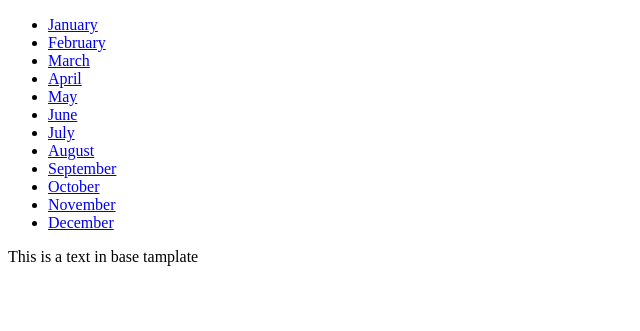
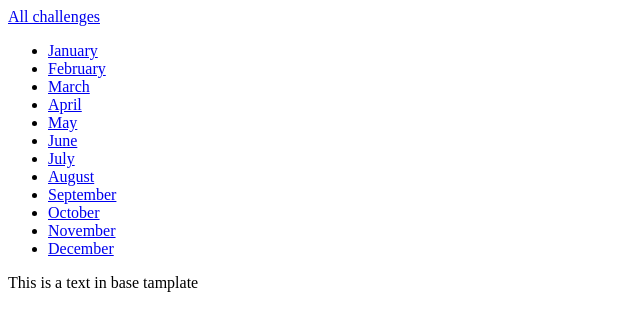
Before and after one commit to vungocdat/django-learning, a Django app: page /challenges/ in a window 1280 px wide. Shown: the top 331 px of the page, without its empty margins (0-640 px from the left). Run offline with Django 5.2, Linux system fonts and the light colour scheme.

Commit message:
created include - snipped for not all pages

```diff
--- a/monthly_challenges/challenges/templates/challenges/challenge.html
+++ b/monthly_challenges/challenges/templates/challenges/challenge.html
@@ -5,6 +5,8 @@ Monthly challenge
 {% endblock %}
 
 {% block content %}
+    {% include "challenges/shared/header.html" %}
+
     <h1>{{ month_name }}'s challenge'</h1>
     {% if text is not None %}
         <h2>{{ text }}</h2>
--- a/monthly_challenges/challenges/templates/challenges/index.html
+++ b/monthly_challenges/challenges/templates/challenges/index.html
@@ -5,9 +5,10 @@ All challenges
 {% endblock %}
 
 {% block content %}
-<ul>
-    {% for i in months %}
-    <li><a href="{% url 'month-url' i %}">{{ i|title }}</a></li>
-    {% endfor %}
-</ul>
+    {% include "challenges/shared/header.html" %}
+    <ul>
+        {% for i in months %}
+        <li><a href="{% url 'month-url' i %}">{{ i|title }}</a></li>
+        {% endfor %}
+    </ul>
 {% endblock %}
--- /dev/null
+++ b/monthly_challenges/challenges/templates/challenges/shared/header.html
@@ -0,0 +1,5 @@
+<header>
+    <nav>
+        <a href="{% url 'index' %}">All challenges</a>
+    </nav>
+</header>
--- a/monthly_challenges/challenges/urls.py
+++ b/monthly_challenges/challenges/urls.py
@@ -4,7 +4,7 @@ from . import views
 # after reachving /challenges
 
 urlpatterns = [
-        path('', views.index),       # applies only for /challenges
+        path('', views.index, name='index'),       # applies only for /challenges
         path('<int:month>', views.monthly_challenges_num),       # palceholder with label 'month'
         path('<str:month>', views.monthly_challenges, name='month-url')       # palceholder with label 'month'
 ]
```
